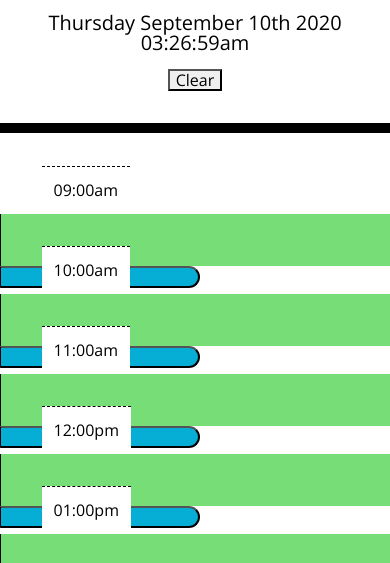
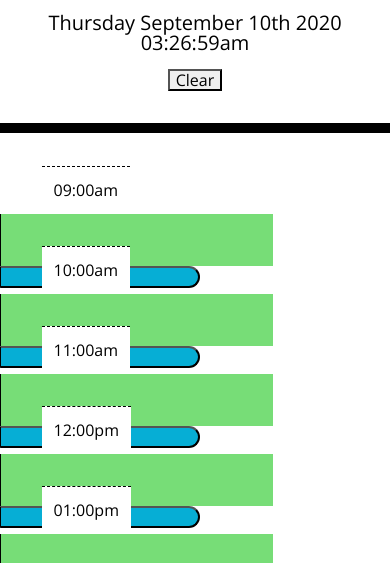
Before and after one commit to LostandConfusedStudent/Work-Day-Scheduler, a plain HTML site: page index.html in a window 390 px wide. Shown: the part 256-819 px from the top of the page. Drawn offline with nearby package versions, Linux system fonts and the light colour scheme.

Commit message:
Worked on responsiveness

```diff
--- a/style.css
+++ b/style.css
@@ -11,7 +11,7 @@ textarea{
   color: #000000;
   border-left: 1px solid black;
   padding: 10px;
-  width: 700px;
+  width: 70%;
 }
 
 .jumbotron {
@@ -34,7 +34,7 @@ textarea{
 .row {
   white-space: pre-wrap;
   height: 80px;
-  border-top: 1px solid white;;
+  border-top: 1px solid white;
 }
 
 .hour {
```
Also changed, not shown: index.html (+0 -21 lines).
